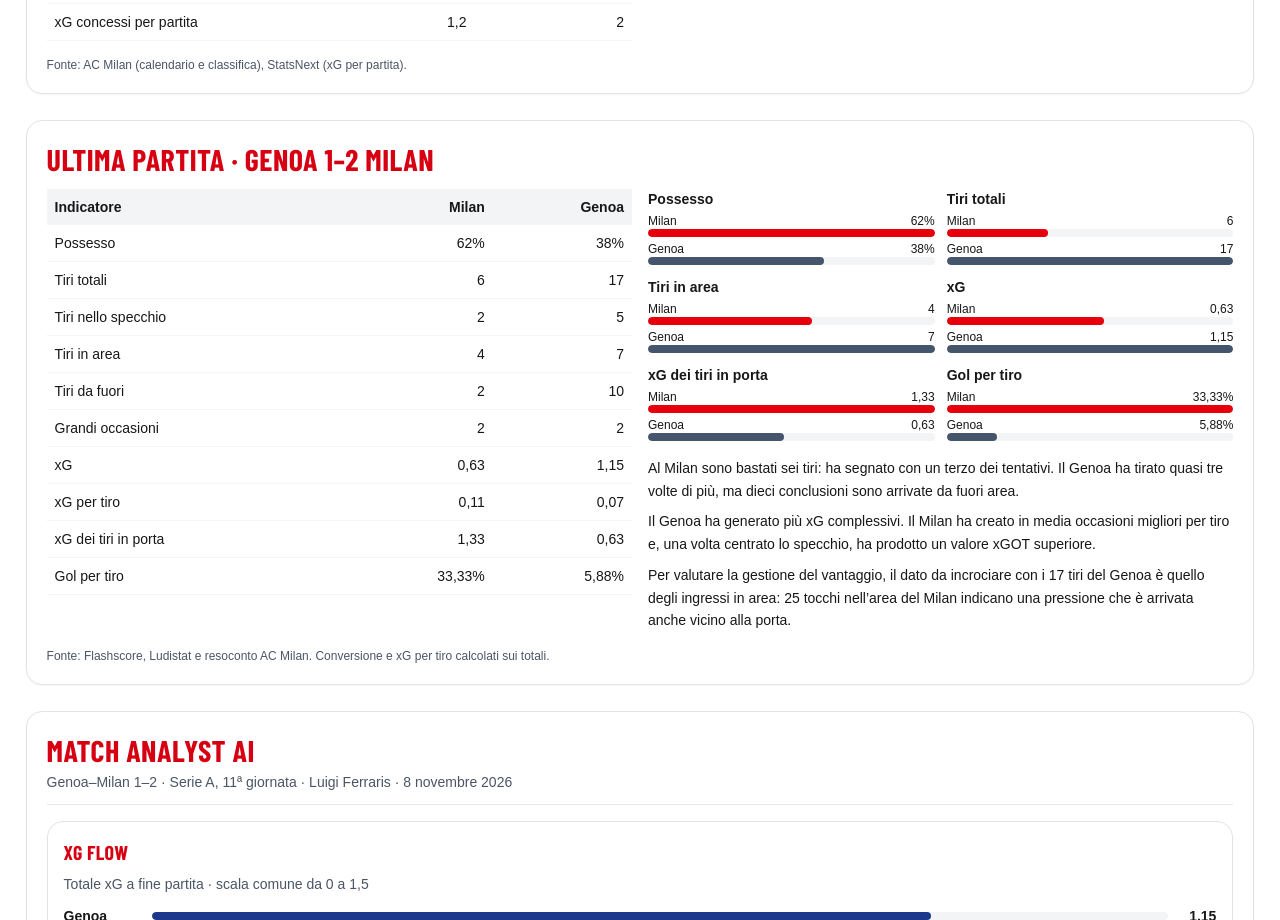
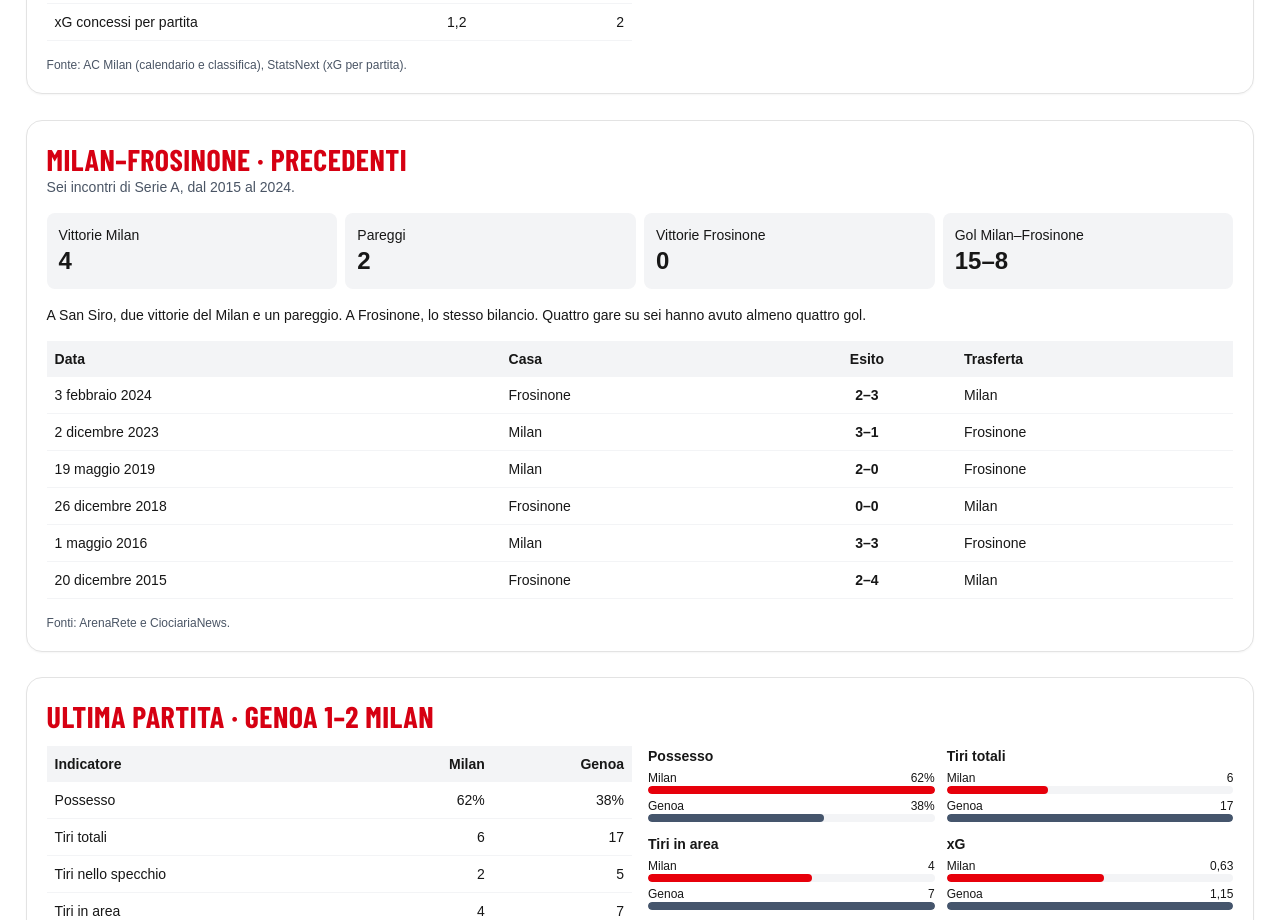
Before and after one commit to giuseppemastrapasqua/ac1899-v2, a Next.js app: page /campionato/analisi in a window 1280 px wide. Shown: the part 840-1760 px from the top of the page. Built offline with nearby package versions, Linux system fonts and the light colour scheme; a web font is replaced by a local one.

Commit message:
Add Milan–Frosinone head-to-head results and summary

```diff
--- a/app/campionato/analisi/page.tsx
+++ b/app/campionato/analisi/page.tsx
@@ -1,5 +1,40 @@
 import MatchAnalyst from "../../../components/MatchAnalyst";
 import CompetitionComparison from "../../../components/CompetitionComparison";
+
+const previousMeetings = [
+  ["3 febbraio 2024", "Frosinone", 2, 3, "Milan"],
+  ["2 dicembre 2023", "Milan", 3, 1, "Frosinone"],
+  ["19 maggio 2019", "Milan", 2, 0, "Frosinone"],
+  ["26 dicembre 2018", "Frosinone", 0, 0, "Milan"],
+  ["1 maggio 2016", "Milan", 3, 3, "Frosinone"],
+  ["20 dicembre 2015", "Frosinone", 2, 4, "Milan"],
+] as const;
+
+function PreviousMeetings() {
+  return <section className="ac1899-box space-y-4 p-4 sm:p-5" aria-labelledby="precedenti-milan-frosinone">
+    <header>
+      <h2 id="precedenti-milan-frosinone" className="text-3xl">Milan–Frosinone · Precedenti</h2>
+      <p className="text-sm text-gray-600">Sei incontri di Serie A, dal 2015 al 2024.</p>
+    </header>
+    <dl className="grid grid-cols-2 gap-2 sm:grid-cols-4">
+      {([["Vittorie Milan", 4], ["Pareggi", 2], ["Vittorie Frosinone", 0], ["Gol Milan–Frosinone", "15–8"]] as const).map(([label, value]) =>
+        <div key={label} className="rounded-lg bg-gray-100 p-3"><dt className="text-sm">{label}</dt><dd className="text-2xl font-bold">{value}</dd></div>
+      )}
+    </dl>
+    <p className="text-sm">A San Siro, due vittorie del Milan e un pareggio. A Frosinone, lo stesso bilancio. Quattro gare su sei hanno avuto almeno quattro gol.</p>
+    <div className="overflow-x-auto" tabIndex={0} role="region" aria-label="Risultati dei precedenti Milan–Frosinone">
+      <table className="w-full text-sm tabular-nums">
+        <thead className="bg-gray-100"><tr><th scope="col" className="p-2 text-left">Data</th><th scope="col" className="p-2 text-left">Casa</th><th scope="col" className="p-2">Esito</th><th scope="col" className="p-2 text-left">Trasferta</th></tr></thead>
+        <tbody>{previousMeetings.map(([date, home, homeGoals, awayGoals, away]) => (
+          <tr key={date} className="border-b border-gray-100">
+            <td className="p-2">{date}</td><td className="p-2">{home}</td><td className="p-2 text-center font-bold">{homeGoals}–{awayGoals}</td><td className="p-2">{away}</td>
+          </tr>
+        ))}</tbody>
+      </table>
+    </div>
+    <p className="text-xs text-gray-600">Fonti: ArenaRete e CiociariaNews.</p>
+  </section>;
+}
 
 export default function CampionatoAnalisiPage() {
   return (
@@ -28,6 +63,7 @@ export default function CampionatoAnalisiPage() {
             "Il Milan ha più possesso e una precisione superiore di 13,3 punti percentuali. Il Frosinone ha comunque segnato 24 reti. Sarà utile osservare quante volte riesce a entrare in area dopo un recupero o a guadagnare un angolo.",
             "Gli xG sono medie stagionali della fonte e descrivono il rendimento osservato. Non sono un pronostico per questa partita.",
           ]} source="AC Milan (calendario e classifica), StatsNext (xG per partita)." />
+        <PreviousMeetings />
         <CompetitionComparison title="Ultima partita · Genoa 1–2 Milan" opponent="Genoa"
           rows={[
             { label: "Possesso", milan: 62, opponent: 38, unit: "%" },
```
